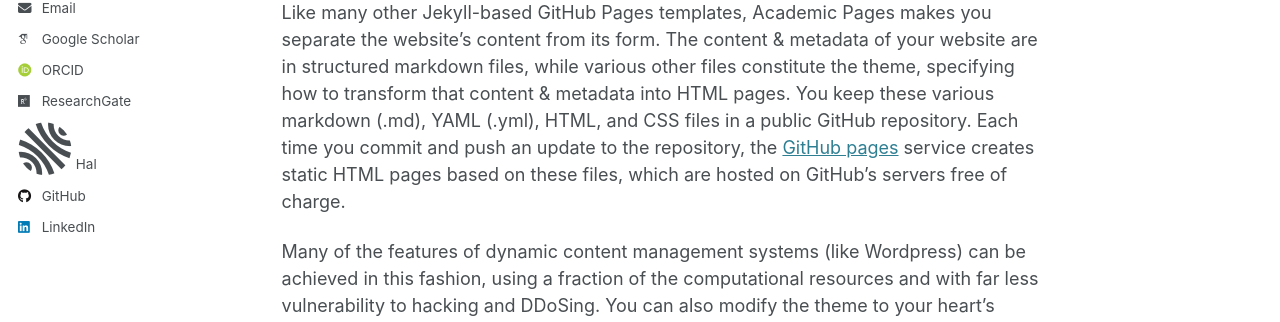
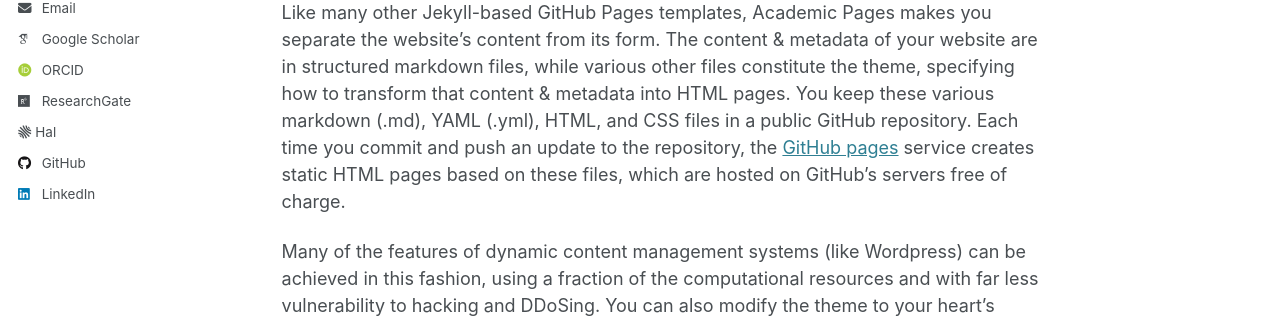
Before and after one commit to florentin-salomez/florentin-salomez.github.io, a Jekyll site: the page built from _pages/about.md, in a window 1280 px wide. Shown: the part 492-814 px from the top of the page. Built offline with Jekyll 4.4.1, drawn with Linux system fonts in a browser that asks for light colours; some web fonts are replaced.

Commit message:
Update author-profile.html not 4x icon size

```diff
--- a/_includes/author-profile.html
+++ b/_includes/author-profile.html
@@ -63,7 +63,7 @@
         <li><a href="{{ author.scopus }}"><i class="ai ai-scopus icon-pad-right"></i>Scopus</a></li>
       {% endif %}
       {% if author.hal %}
-        <li><a href="{{ author.hal }}"><i class="ai ai-hal ai-4x" aria-hidden="true"></i> Hal</a></li>
+        <li><a href="{{ author.hal }}"><i class="ai ai-hal" aria-hidden="true"></i> Hal</a></li>
       {% endif %}
 
       <!-- Font Awesome icons / Repositories and software development -->
```
